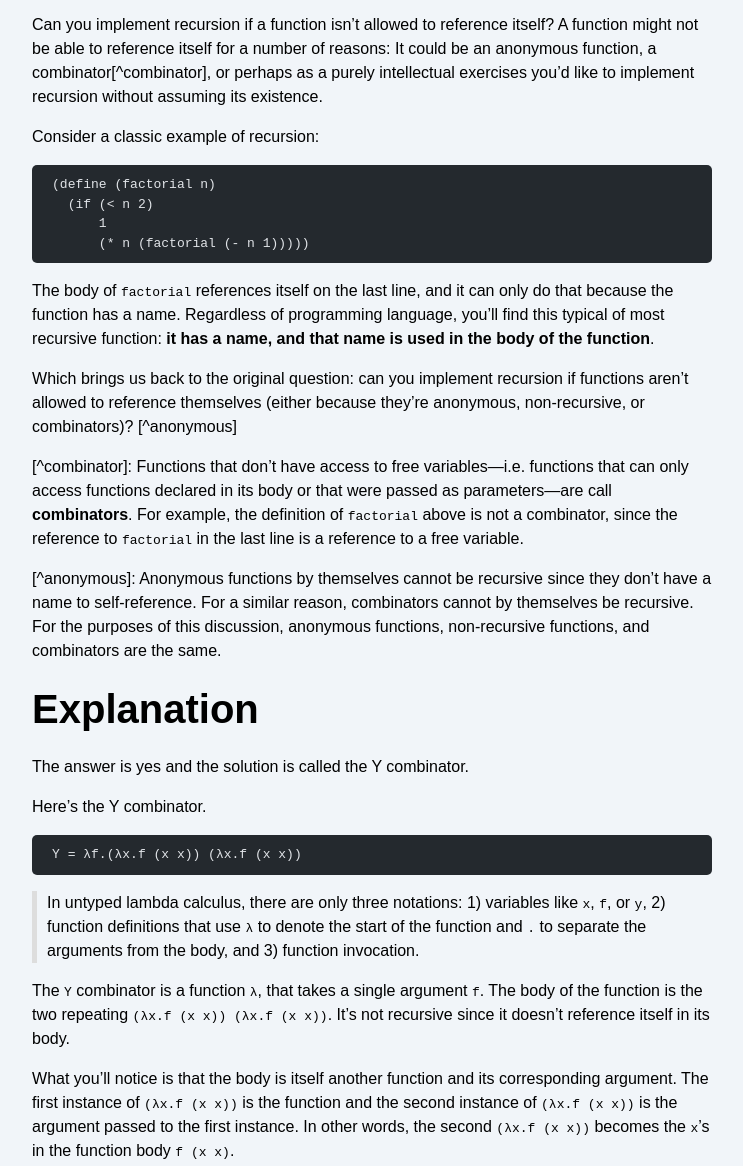
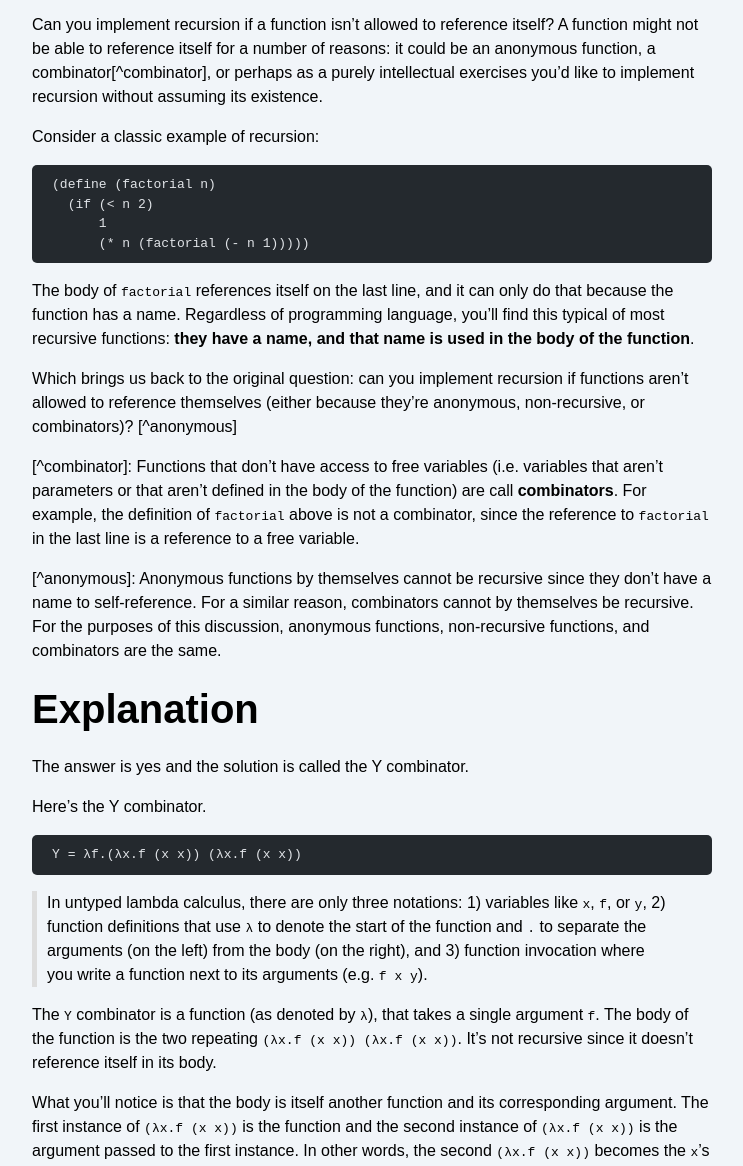
Before and after one commit to MimmyJau/mimmyjau.github.io, an Astro site: page /posts/ycombinator in a window 1280 px wide. Shown: the part 253-1419 px from the top of the page, without its empty margins (268-1011 px from the left). Built offline with nearby package versions, Linux system fonts and the light colour scheme; Astro itself is replaced by a stand-in of ours; code samples lack their colours.

Commit message:
fix: wordsmith ycombinator post

````diff
--- a/src/pages/posts/ycombinator.md
+++ b/src/pages/posts/ycombinator.md
@@ -9,7 +9,7 @@ tags: ["plt", "lisp", "lambda calculus", "learning in public"]
 
 # Motivation
 
-Can you implement recursion if a function isn't allowed to reference itself? A function might not be able to reference itself for a number of reasons: It could be an anonymous function, a combinator[^combinator], or perhaps as a purely intellectual exercises you'd like to implement recursion without assuming its existence.
+Can you implement recursion if a function isn't allowed to reference itself? A function might not be able to reference itself for a number of reasons: it could be an anonymous function, a combinator[^combinator], or perhaps as a purely intellectual exercises you'd like to implement recursion without assuming its existence.
 
 Consider a classic example of recursion:
 ``` scheme
@@ -19,11 +19,11 @@ Consider a classic example of recursion:
       (* n (factorial (- n 1)))))
 ```
 
-The body of `factorial` references itself on the last line, and it can only do that because the function has a name. Regardless of programming language, you'll find this typical of most recursive function: **it has a name, and that name is used in the body of the function**.
+The body of `factorial` references itself on the last line, and it can only do that because the function has a name. Regardless of programming language, you'll find this typical of most recursive functions: **they have a name, and that name is used in the body of the function**.
 
 Which brings us back to the original question: can you implement recursion if functions aren't allowed to reference themselves (either because they're anonymous, non-recursive, or combinators)? [^anonymous]
 
-[^combinator]: Functions that don't have access to free variables—i.e. functions that can only access functions declared in its body or that were passed as parameters—are call **combinators**. For example, the definition of `factorial` above is not a combinator, since the reference to `factorial` in the last line is a reference to a free variable.
+[^combinator]: Functions that don't have access to free variables (i.e. variables that aren't parameters or that aren't defined in the body of the function) are call **combinators**. For example, the definition of `factorial` above is not a combinator, since the reference to `factorial` in the last line is a reference to a free variable.
 
 [^anonymous]: Anonymous functions by themselves cannot be recursive since they don't have a name to self-reference. For a similar reason, combinators cannot by themselves be recursive. For the purposes of this discussion, anonymous functions, non-recursive functions, and combinators are the same.
 # Explanation
@@ -35,9 +35,9 @@ Here's the Y combinator.
 Y = λf.(λx.f (x x)) (λx.f (x x))
 ```
 
-> In untyped lambda calculus, there are only three notations: 1) variables like `x`, `f`, or `y`, 2) function definitions that use `λ` to denote the start of the function and `.` to separate the arguments from the body, and 3) function invocation.
+> In untyped lambda calculus, there are only three notations: 1) variables like `x`, `f`, or `y`, 2) function definitions that use `λ` to denote the start of the function and `.` to separate the arguments (on the left) from the body (on the right), and 3) function invocation where you write a function next to its arguments (e.g. `f x y`).
 
-The `Y` combinator is a function `λ`, that takes a single argument `f`. The body of the function is the two repeating `(λx.f (x x)) (λx.f (x x))`.  It's not recursive since it doesn't reference itself in its body.
+The `Y` combinator is a function (as denoted by `λ`), that takes a single argument `f`. The body of the function is the two repeating `(λx.f (x x)) (λx.f (x x))`.  It's not recursive since it doesn't reference itself in its body.
 
 What you'll notice is that the body is itself another function and its corresponding argument. The first instance of `(λx.f (x x))` is the function and the second instance of `(λx.f (x x))` is the argument passed to the first instance. In other words, the second `(λx.f (x x))` becomes the `x`'s in the function body `f (x x)`.
 
````
